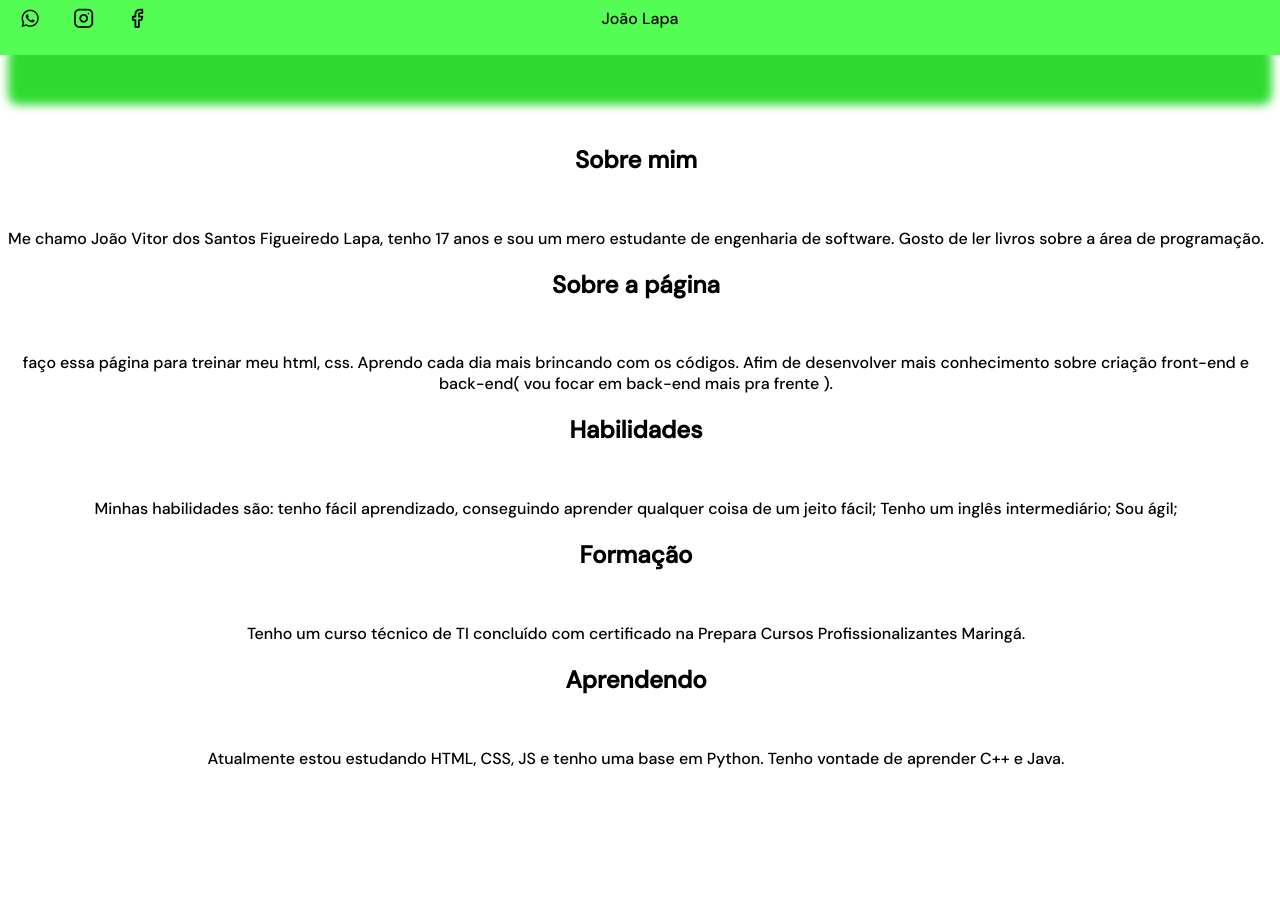
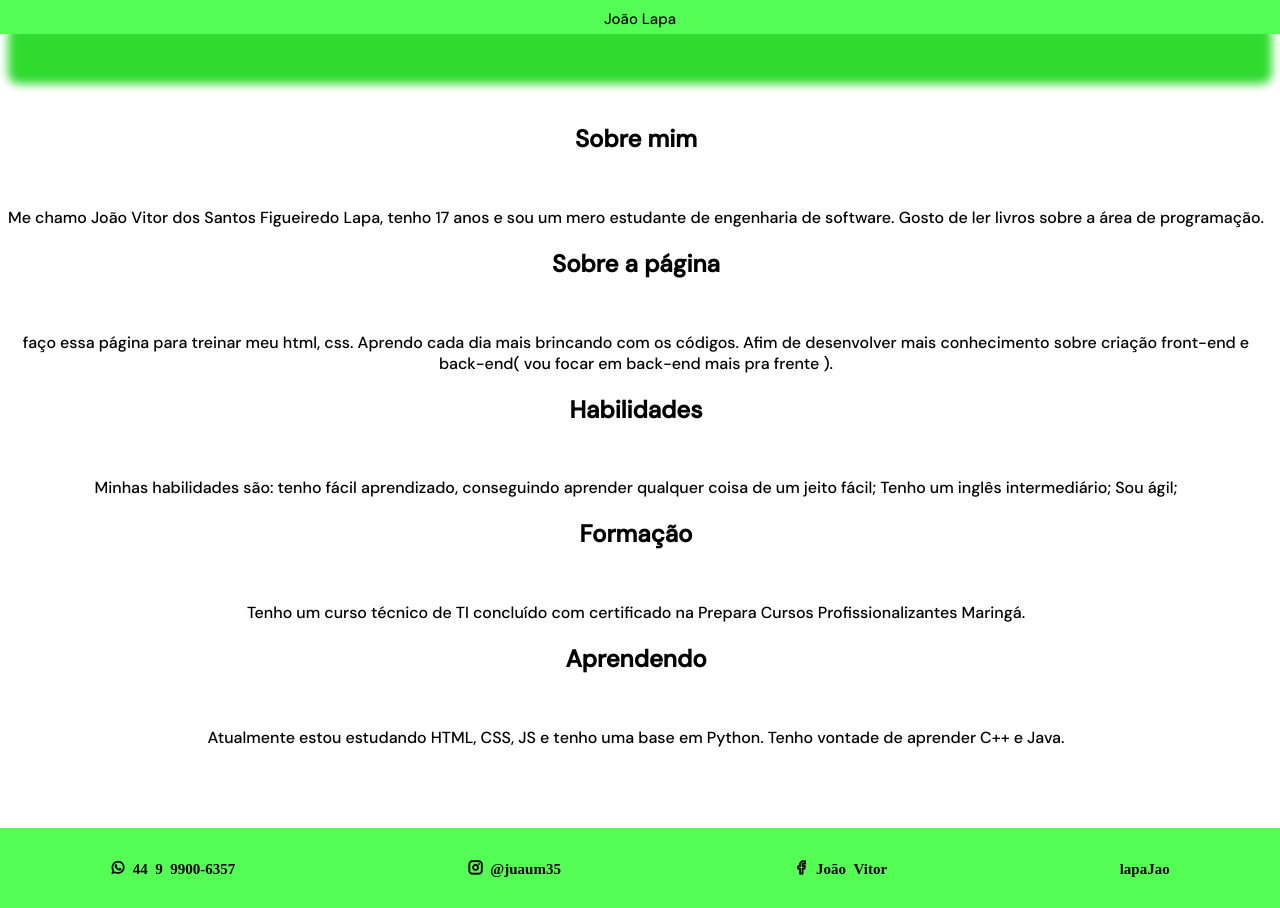
Before and after one commit to lapaJao/aboutMe, a plain HTML site: page index.html in a window 1280 px wide. Before the commit the page ends 800 px from the top, so only its background shows below. Drawn offline with Linux system fonts and the light colour scheme; files whose address does not match are found by name.

Commit message:
Add files via upload

```diff
--- a/index.html
+++ b/index.html
@@ -22,11 +22,6 @@
 <body>
     <header id="header">
         <div class="logo"><a href="#">João Lapa</a></div>
-        <div class="social">
-            <a href="https://api.whatsapp.com/send?phone=554499006357&text= Olá, João. Estou vindo pelo seu site no GitHub!" target="_blank"><div  class="icon-whatsapp"></div></a>
-            <a href="https://www.instagram.com/juaum35/" target="_blank"><div class="icon-instagram"></div></a>
-            <a href="https://www.facebook.com/profile.php?id=100019435684969" target="_blank"><div class="icon-facebook"></div></a>
-        </div>
         <div class="back-1"></div>
         <div class="back-2"></div>
 
@@ -61,5 +56,14 @@
             </p>
         </div>
     </section>
+
+    <footer class="grid">
+        <div class="social">
+            <a href="https://api.whatsapp.com/send?phone=554499006357&text= Olá, João. Estou vindo pelo seu site no GitHub!" target="_blank"><div  class="icon-whatsapp"> 44 9 9900-6357</div></a>
+            <a href="https://www.instagram.com/juaum35/" target="_blank"><div class="icon-instagram"> @juaum35</div></a>
+            <a href="https://www.facebook.com/profile.php?id=100019435684969" target="_blank"><div class="icon-facebook"> João Vitor</div></a>
+            <a href="https://github.com/lapaJao" target="_blank"><div class="icon-github"> lapaJao</div></a>
+        </div>
+    </footer>
 </body>
 </html>
--- a/style.css
+++ b/style.css
@@ -1,15 +1,12 @@
+body {
+    overflow-x: hidden;
+}
 /* HEADER */
-
 #header {
     font-family:"DM Sans", sans-serif;
     background: fixed;
 }
 
-header a {
-    text-decoration: none;
-    color: inherit;
-    position: relative;
-}
 
 header {
     text-align: center;
@@ -17,20 +14,14 @@ header {
 
 /* SOCIAL */
 .social {
-    top: 25%;
+    top: 40%;
     cursor: pointer;
+    position: relative;
+
 }
 
-.social a {
-    justify-content: center;
-}
-
-.social {
-    position: relative;
-    columns: 2rem;
-    text-align: right;
-    z-index: 1;
-    font-size: 1.3rem;
+.social div {
+    font-weight: 700;
 }
 
 header .social a:hover {
@@ -69,6 +60,7 @@ header .social a:hover {
     font-family: "DM Sans", sans-serif;
     margin-left: -8px;
     text-align: center;
+    margin-bottom: 5rem;
 }
 
 h1 {
@@ -77,4 +69,25 @@ h1 {
     text-align: center;
 }
 
-/* MEDIA */
+/* footer */
+footer {
+    background-color: rgb(83, 253, 83);
+    height: 5rem;
+    margin-left: -10px;
+    margin-right: -10px;
+    margin-bottom: -10px;
+}
+
+footer .social {
+    display: flex;
+    justify-content: space-around;
+    gap: 0.5rem;
+}
+
+a {
+    font-size: 15px;
+    text-decoration: none;
+    color: inherit;
+    position: relative;
+    text-align: center;
+}
```
